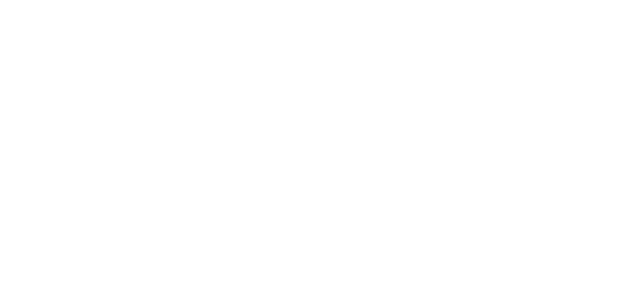
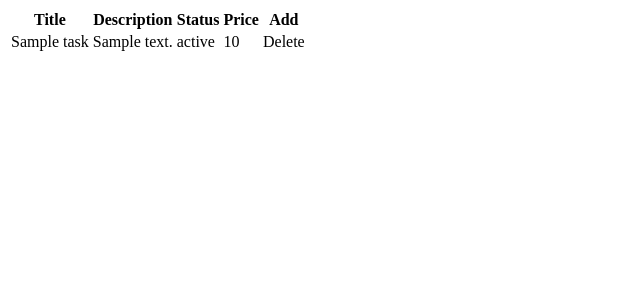
Before and after one commit to galind/task-manager, a Flask app: page / in a window 1280 px wide. Before the commit the part shown is empty. Shown: the top 300 px of the page, without its empty margins (0-640 px from the left). Run offline with Flask 3, Linux system fonts and the light colour scheme; tables that the repository leaves empty hold one stand-in row (values such as "Sample post").

Commit message:
Files updated

```diff
--- a/app/templates/base.html
+++ b/app/templates/base.html
@@ -0,0 +1,12 @@
+<!DOCTYPE html>
+<html lang="en">
+  <head>
+    <meta charset="UTF-8">
+    <title>{% block title %} {% endblock %} - Task Manager</title>
+  </head>
+  <body>
+    <div class="content">
+      {% block content %} {% endblock %}
+    </div>
+  </body>
+</html>
--- a/app/templates/index.html
+++ b/app/templates/index.html
@@ -1 +1,26 @@
 {% extends 'base.html' %}
+
+{% block title %} Home {% endblock %}
+
+{% block content %}
+
+  <table>
+    <tr>
+      <th>Title</th>
+      <th>Description</th>
+      <th>Status</th>
+      <th>Price</th>
+      <th>Add</th>
+    </tr>
+    {% for task in tasks %}
+    <tr>
+      <td>{{ task['title'] }}</td>
+      <td>{{ task['description'] }}</td>
+      <td>{{ task['status'] }}</td>
+      <td>{{ task['price'] }}</td>
+      <td>Delete</td>
+    </tr>
+    {% endfor %}
+  </table>
+
+{% endblock %}
```
